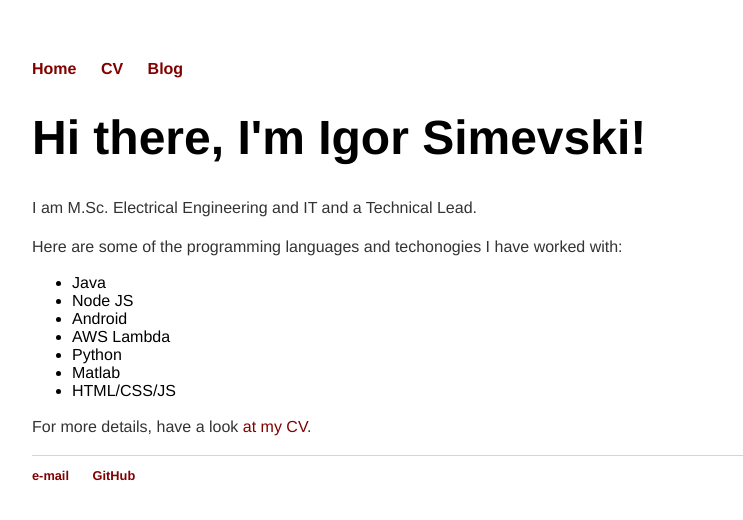
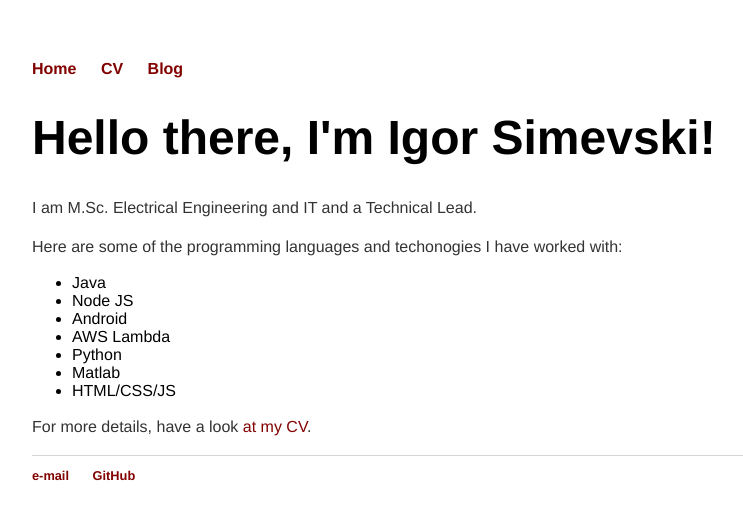
Before and after one commit to igorsimevski/igorsimevski.github.io, a Jekyll site: the page built from index.html, in a window 1280 px wide. Shown: the top 520 px of the page, without its empty margins (160-903 px from the left). Built offline with Jekyll 4.4.1, drawn with Linux system fonts in a browser that asks for light colours.

Commit message:
Update index.html

```diff
--- a/index.html
+++ b/index.html
@@ -3,7 +3,7 @@ layout: default
 title: Igor Simevski
 ---
 <div class="blurb">
-	<h1>Hi there, I'm Igor Simevski!</h1>
+	<h1>Hello there, I'm Igor Simevski!</h1>
 	<p>I am M.Sc. Electrical Engineering and IT and a Technical Lead.</p>
 	<p>Here are some of the programming languages and techonogies I have worked with:</p>
 	<ul>
```
